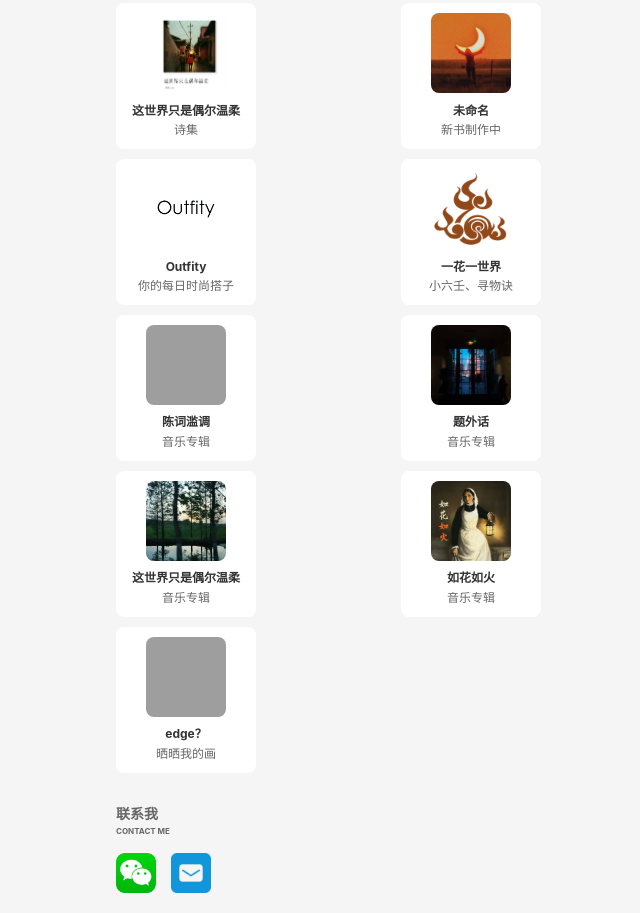
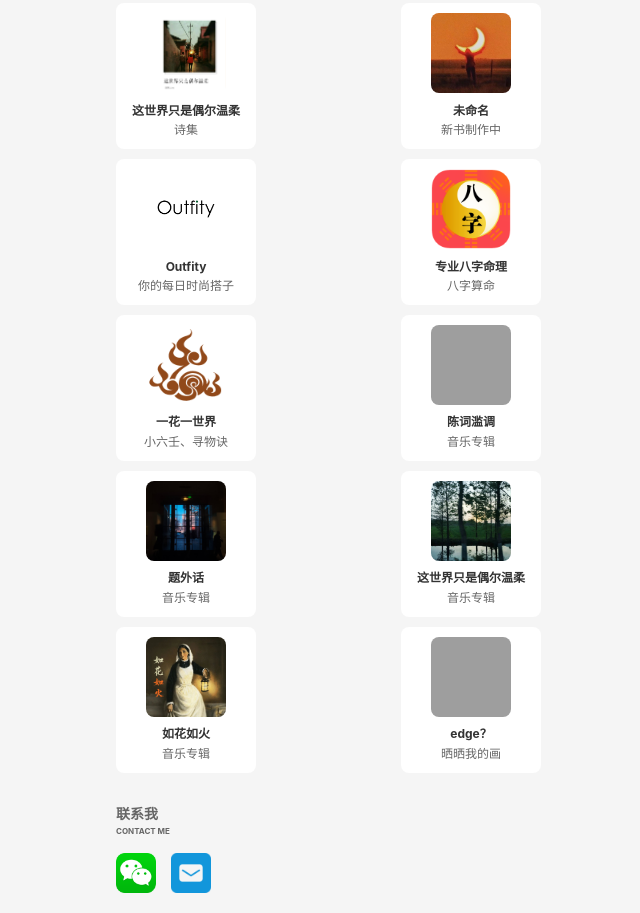
Before and after one commit to woowai1995/woowai1995.github.io, a plain HTML site: page index.html in a window 1280 px wide. Shown: the part 795-1708 px from the top of the page, without its empty margins (244-884 px from the left). Drawn offline with Linux system fonts and the light colour scheme; grey boxes are pictures that could not be loaded.

Commit message:
新增命理模块，添加首页作品

```diff
--- a/index.html
+++ b/index.html
@@ -304,6 +304,17 @@
                     </div>
                 </div>
             </a>
+
+            <a href="./mingli/mingli.html" target="_blank" style="text-decoration: none;color: none;">
+                <div class="work-item2">
+                 <img src="./assets/mingli/logo.png" alt="Work 2" class="work-image2">
+                    <div class="work-info">
+                       <h3>专业八字命理</h3>
+                       <p>八字算命</p>
+                    </div>
+                </div>
+            </a>
+
             <a href="./app/app.html" target="_blank" style="text-decoration: none;color: none;">
                 <div class="work-item2">
                  <img src="./assets/blog/yihua.png" alt="Work 2" class="work-image2">
```
Also changed, not shown: assets/mingli/logo.png (added).
